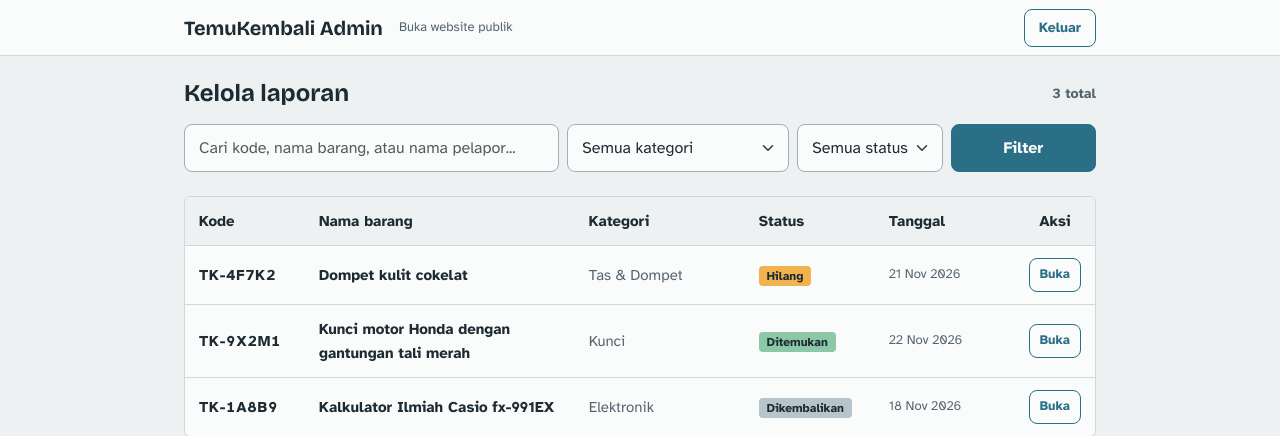
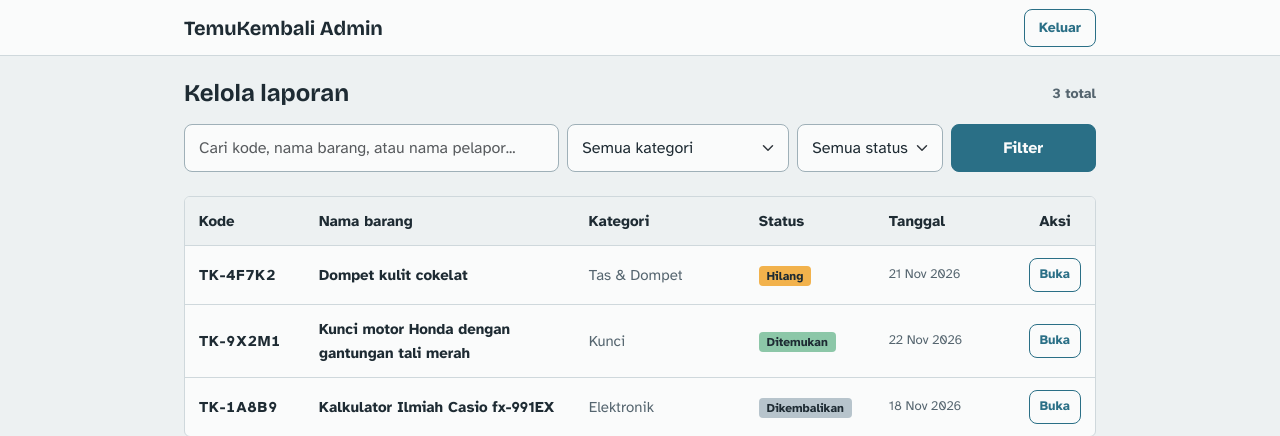
Before and after one commit to akbar450/TemuKembali, a Laravel app: page /admin/laporan in a window 1280 px wide. Shown: the top 436 px of the page. Run offline with Laravel 12, Linux system fonts and the light colour scheme; a user stored in the database is signed in; data comes from the database, SQL or seed files in the repository.

Commit message:
refactor(admin): hapus link buka website publik di header admin

```diff
--- a/resources/views/layouts/admin.blade.php
+++ b/resources/views/layouts/admin.blade.php
@@ -13,10 +13,7 @@
 <body>
     <header class="tk-header">
         <div class="tk-container tk-header__inner">
-            <div class="d-flex align-items-center gap-3">
-                <a href="{{ route('admin.reports.index') }}" class="tk-brand">TemuKembali Admin</a>
-                <a href="{{ route('home') }}" target="_blank" class="text-decoration-none" style="font-size: 13px; color: var(--tinta-redup);">Buka website publik</a>
-            </div>
+            <a href="{{ route('admin.reports.index') }}" class="tk-brand">TemuKembali Admin</a>
             @auth
                 <form action="{{ route('admin.logout') }}" method="POST" class="m-0">
                     @csrf
```
